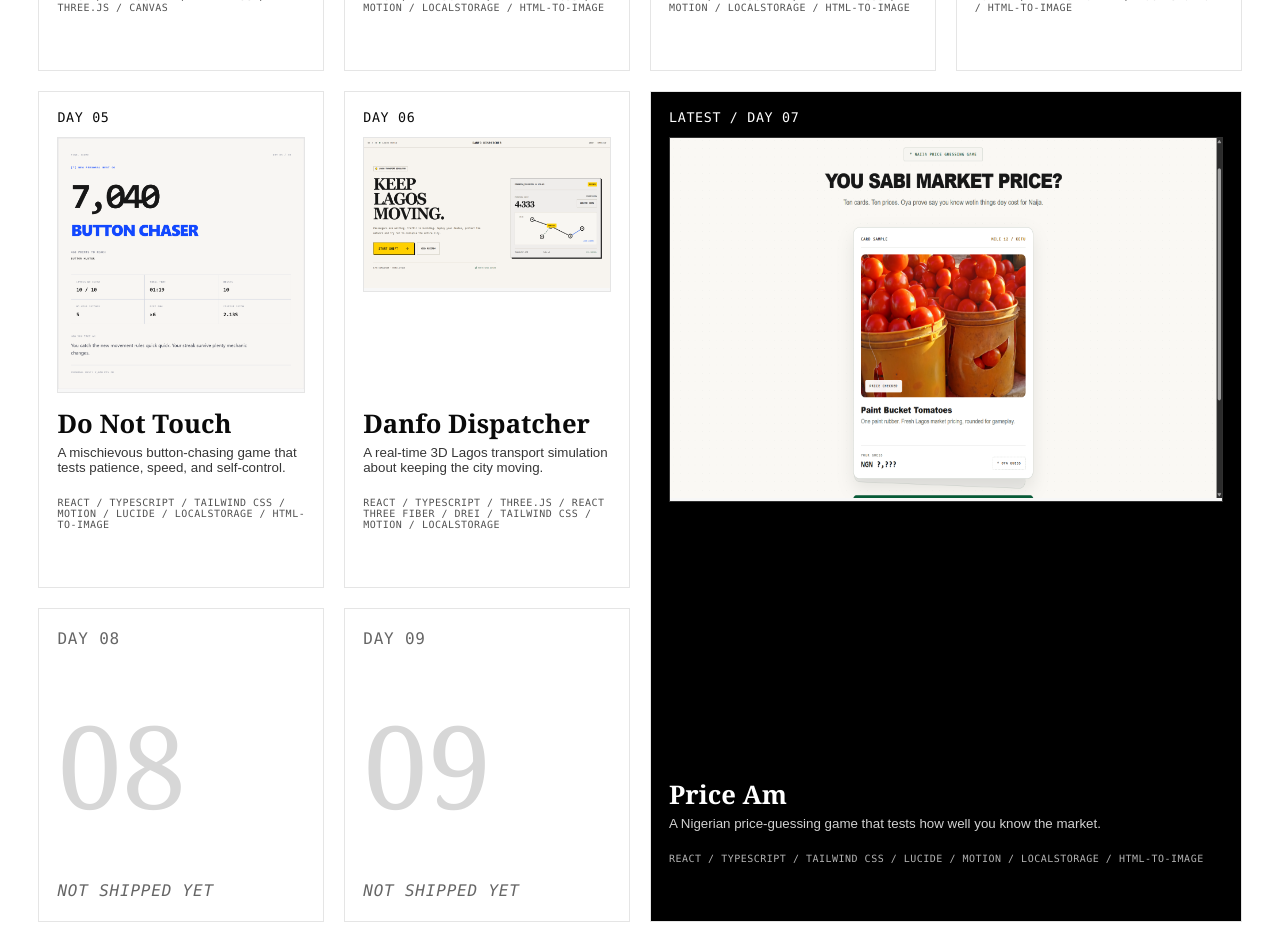
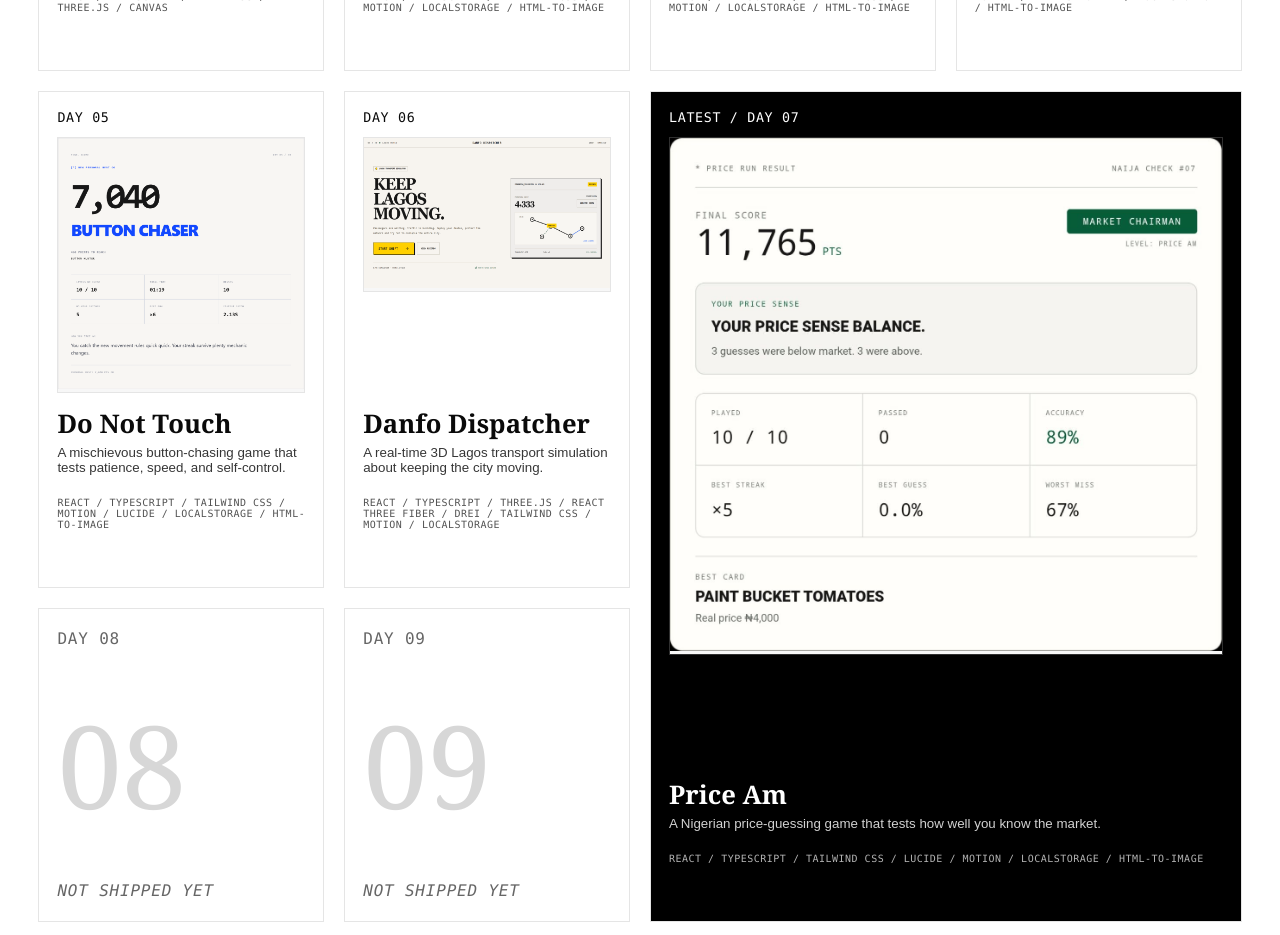
Before and after one commit to Adesmith001/30-days-building-challenge, a React (Vite) app in the folder dashboard/: page / in a window 1280 px wide. Shown: the part 2100-3035 px from the top of the page. Built offline with nearby package versions, Linux system fonts and the light colour scheme.

Commit message:
Refactor code structure for improved readability and maintainability

```diff
--- a/dashboard/src/data/projects.ts
+++ b/dashboard/src/data/projects.ts
@@ -299,6 +299,10 @@ export const projects: Project[] = [
     ],
     images: [
       {
+        src: "/projects/day-07/image.png",
+        alt: "Price Am project preview",
+      },
+      {
         src: "/projects/day-07/1.png",
         alt: "Price Am project preview",
       },
@@ -325,7 +329,7 @@ export const projects: Project[] = [
     ],
     liveUrl: "https://day-7-price-am.vercel.app/",
     githubUrl: "https://github.com/Adesmith001/30-days-building-challenge",
-    twitterUrl: "",
+    twitterUrl: "https://x.com/yourcoderboy18/status/2096928711408791905",
     learned:
       "I learned how to build a price-guessing game with local market data, accuracy-based scoring, streaks, persistent records, result sharing and downloadable result cards.",
   },
```
Also changed, not shown: dashboard/public/projects/day-07/image.png (added).
